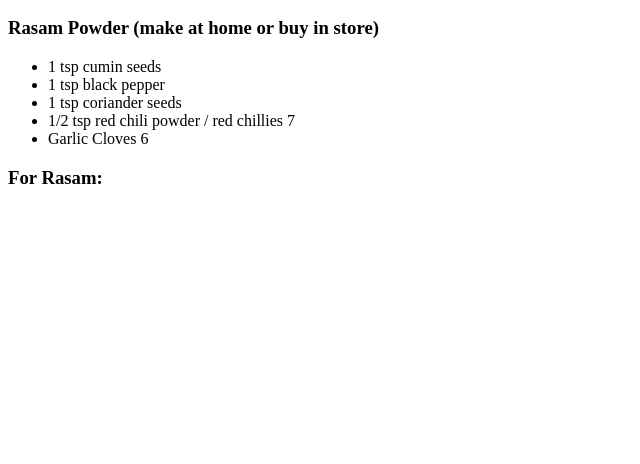
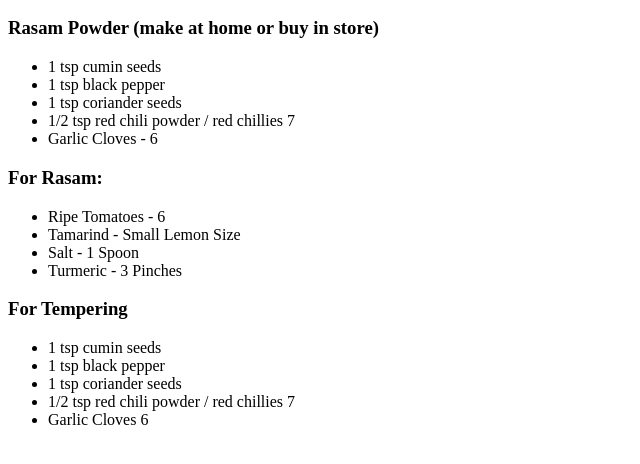
Before and after one commit to subhasrv/Web-Development-Projects, a plain HTML site: page 3.0 List Elements/index.html in a window 1280 px wide. Shown: the part 96-560 px from the top of the page, without its empty margins (0-640 px from the left). Drawn offline with Linux system fonts and the light colour scheme.

Commit message:
Add Rasam and Cinnamon Roll recipes with structured ingredients and instructions
- Created a new HTML file for Rasam recipe including ingredients and instructions.
- Added a solution HTML file for Cinnamon Rolls with detailed ingredients and step-by-step instructions.

```diff
--- a/3.0 List Elements/index.html
+++ b/3.0 List Elements/index.html
@@ -8,6 +8,20 @@
   <li>1 tsp black pepper</li>
   <li>1 tsp coriander seeds</li>
   <li>1/2 tsp red chili powder / red chillies 7</li>
+  <li>Garlic Cloves - 6</li>
+</ul>
+<h3> For Rasam: </h3>
+<ul>
+  <li>Ripe Tomatoes - 6</li>
+  <li>Tamarind - Small Lemon Size</li>
+  <li>Salt - 1 Spoon</li>
+  <li>Turmeric - 3 Pinches</li>
+</ul>
+<h3> For Tempering</h3>
+<ul>
+  <li>1 tsp cumin seeds</li>
+  <li>1 tsp black pepper</li>
+  <li>1 tsp coriander seeds</li>
+  <li>1/2 tsp red chili powder / red chillies 7</li>
   <li> Garlic Cloves 6</li>
 </ul>
-<h3> For Rasam: </h3>
```
